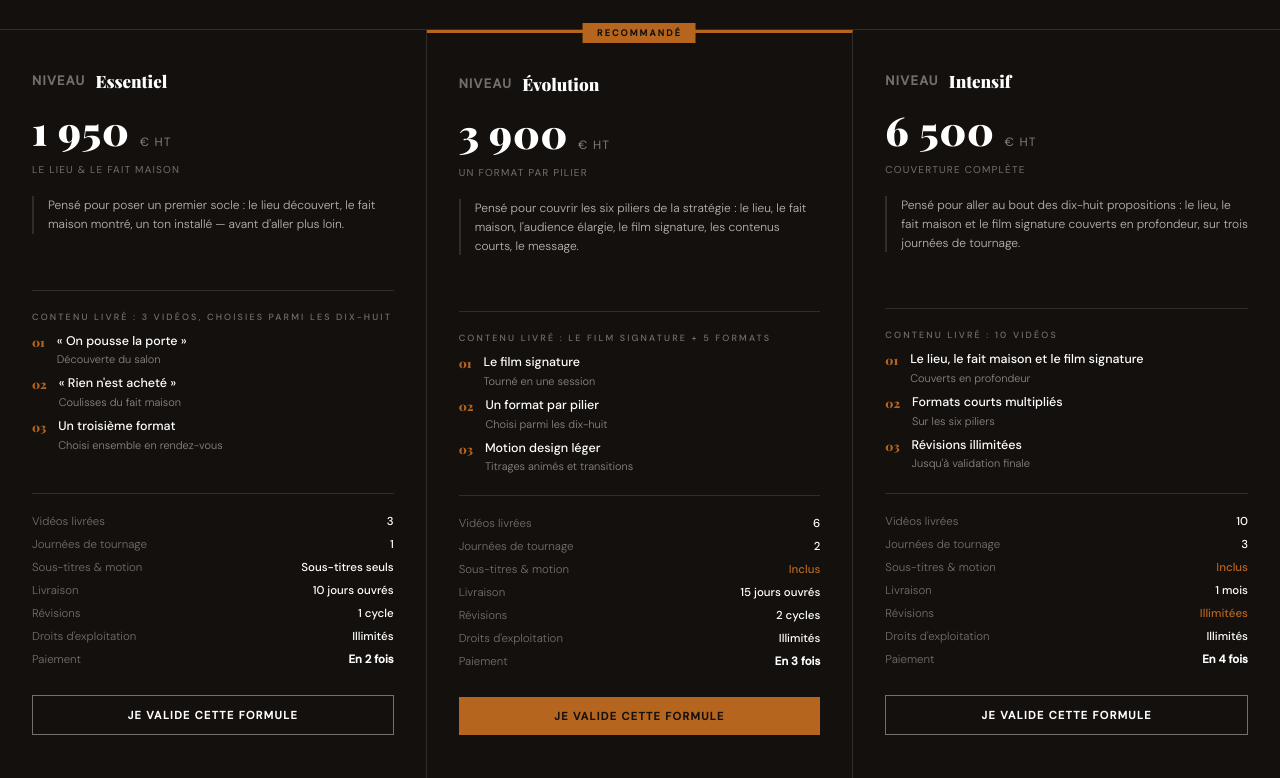
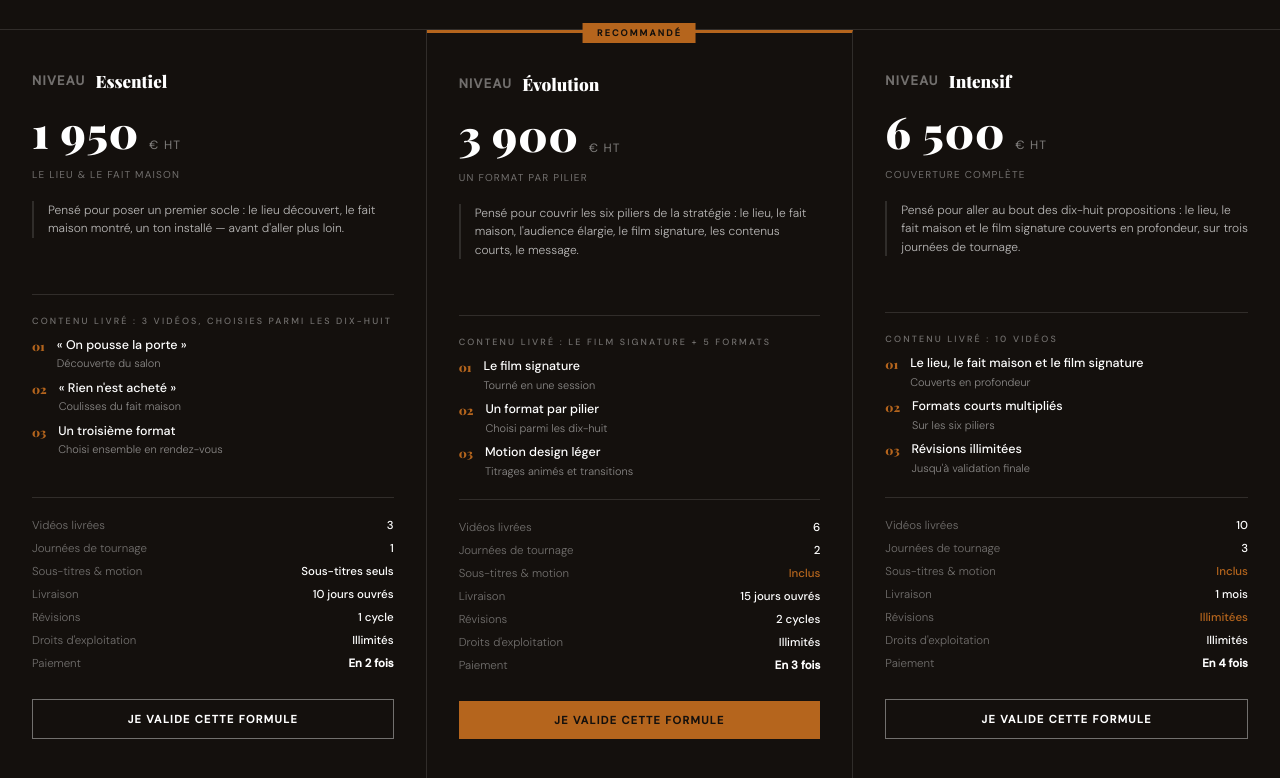
Before and after one commit to Jeewelkn/le-chou, a plain HTML site: page propale/index.html in a window 1280 px wide. Shown: the part 11222-12000 px from the top of the page. Drawn offline with nearby package versions, Linux system fonts and the light colour scheme.

Commit message:
Ajustement taille des prix

```diff
--- a/propale/index.html
+++ b/propale/index.html
@@ -1037,7 +1037,7 @@
       <div class="offre-card">
         <div class="offre-head" style="min-height:0;">
           <div class="offre-name" style="color:var(--cream);"><span style="font-family:'DM Sans',sans-serif;font-size:13px;color:rgba(255,255,255,0.4);letter-spacing:0.1em;text-transform:uppercase;">Niveau</span> Essentiel</div>
-          <div class="offre-tarif" style="font-size:clamp(30px,3.1vw,44px);margin-bottom:12px;display:flex;align-items:baseline;gap:10px;">1 950 <span style="font-family:'DM Sans',sans-serif;font-weight:400;font-size:12px;letter-spacing:0.1em;text-transform:uppercase;color:rgba(255,255,255,0.45);">&euro; HT</span></div>
+          <div class="offre-tarif" style="font-size:clamp(32px,3.4vw,48px);margin-bottom:12px;display:flex;align-items:baseline;gap:10px;">1 950 <span style="font-family:'DM Sans',sans-serif;font-weight:400;font-size:12px;letter-spacing:0.1em;text-transform:uppercase;color:rgba(255,255,255,0.45);">&euro; HT</span></div>
           <div style="font-size:10px;letter-spacing:0.12em;color:rgba(255,255,255,0.4);text-transform:uppercase;margin-bottom:20px;">Le lieu &amp; le fait maison</div>
           <p class="offre-obj">Pensé pour poser un premier socle : le lieu découvert, le fait maison montré, un ton installé — avant d'aller plus loin.</p>
         </div>
@@ -1063,7 +1063,7 @@
         <div class="offre-badge" style="background:var(--accent);color:var(--black);">Recommandé</div>
         <div class="offre-head" style="min-height:0;">
           <div class="offre-name" style="color:var(--cream);"><span style="font-family:'DM Sans',sans-serif;font-size:13px;color:rgba(255,255,255,0.4);letter-spacing:0.1em;text-transform:uppercase;">Niveau</span> Évolution</div>
-          <div class="offre-tarif" style="font-size:clamp(30px,3.1vw,44px);margin-bottom:12px;display:flex;align-items:baseline;gap:10px;">3 900 <span style="font-family:'DM Sans',sans-serif;font-weight:400;font-size:12px;letter-spacing:0.1em;text-transform:uppercase;color:rgba(255,255,255,0.45);">&euro; HT</span></div>
+          <div class="offre-tarif" style="font-size:clamp(32px,3.4vw,48px);margin-bottom:12px;display:flex;align-items:baseline;gap:10px;">3 900 <span style="font-family:'DM Sans',sans-serif;font-weight:400;font-size:12px;letter-spacing:0.1em;text-transform:uppercase;color:rgba(255,255,255,0.45);">&euro; HT</span></div>
           <div style="font-size:10px;letter-spacing:0.12em;color:rgba(255,255,255,0.4);text-transform:uppercase;margin-bottom:20px;">Un format par pilier</div>
           <p class="offre-obj">Pensé pour couvrir les six piliers de la stratégie : le lieu, le fait maison, l'audience élargie, le film signature, les contenus courts, le message.</p>
         </div>
@@ -1088,7 +1088,7 @@
       <div class="offre-card">
         <div class="offre-head" style="min-height:0;">
           <div class="offre-name" style="color:var(--cream);"><span style="font-family:'DM Sans',sans-serif;font-size:13px;color:rgba(255,255,255,0.4);letter-spacing:0.1em;text-transform:uppercase;">Niveau</span> Intensif</div>
-          <div class="offre-tarif" style="font-size:clamp(30px,3.1vw,44px);margin-bottom:12px;display:flex;align-items:baseline;gap:10px;">6 500 <span style="font-family:'DM Sans',sans-serif;font-weight:400;font-size:12px;letter-spacing:0.1em;text-transform:uppercase;color:rgba(255,255,255,0.45);">&euro; HT</span></div>
+          <div class="offre-tarif" style="font-size:clamp(32px,3.4vw,48px);margin-bottom:12px;display:flex;align-items:baseline;gap:10px;">6 500 <span style="font-family:'DM Sans',sans-serif;font-weight:400;font-size:12px;letter-spacing:0.1em;text-transform:uppercase;color:rgba(255,255,255,0.45);">&euro; HT</span></div>
           <div style="font-size:10px;letter-spacing:0.12em;color:rgba(255,255,255,0.4);text-transform:uppercase;margin-bottom:20px;">Couverture complète</div>
           <p class="offre-obj">Pensé pour aller au bout des dix-huit propositions : le lieu, le fait maison et le film signature couverts en profondeur, sur trois journées de tournage.</p>
         </div>
@@ -1123,7 +1123,7 @@
       <div class="g2" style="gap:56px;align-items:center;margin-bottom:44px;">
         <div>
           <div class="offre-name" style="color:var(--cream);"><span style="font-family:'DM Sans',sans-serif;font-size:13px;color:rgba(255,255,255,0.4);letter-spacing:0.1em;text-transform:uppercase;">Abonnement</span> Pack Rythme</div>
-          <div class="offre-tarif" style="font-size:clamp(30px,3.1vw,44px);margin-bottom:12px;display:flex;align-items:baseline;gap:10px;">1 500 <span style="font-family:'DM Sans',sans-serif;font-weight:400;font-size:12px;letter-spacing:0.1em;text-transform:uppercase;color:rgba(255,255,255,0.45);">&euro; / mois</span></div>
+          <div class="offre-tarif" style="font-size:clamp(32px,3.4vw,48px);margin-bottom:12px;display:flex;align-items:baseline;gap:10px;">1 500 <span style="font-family:'DM Sans',sans-serif;font-weight:400;font-size:12px;letter-spacing:0.1em;text-transform:uppercase;color:rgba(255,255,255,0.45);">&euro; / mois</span></div>
           <div style="font-size:10px;letter-spacing:0.12em;color:rgba(255,255,255,0.4);text-transform:uppercase;">Engagement 3 mois, renouvelable</div>
         </div>
         <div>
```
